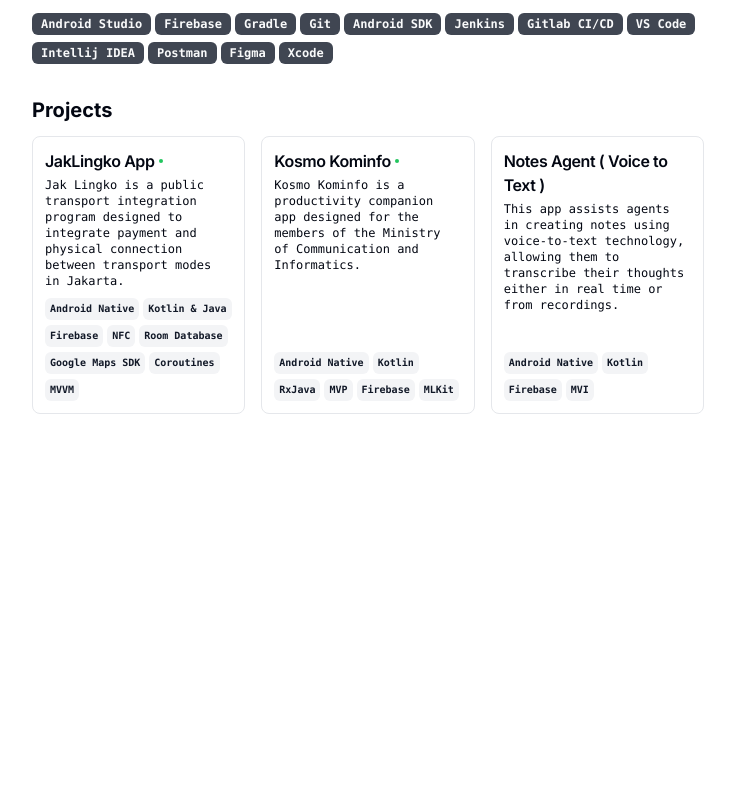
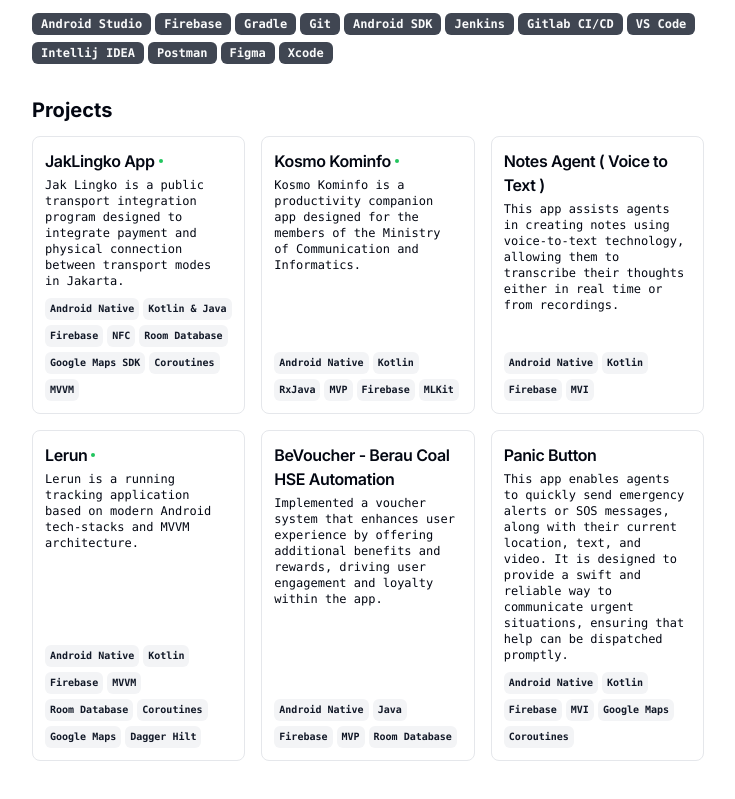
Before and after one commit to arrazyfathan/cv, a Next.js app: page / in a window 1280 px wide. Shown: the part 1399-2198 px from the top of the page, without its empty margins (272-1007 px from the left). Before the commit the page ends 1877 px from the top, so only its background shows below. Built offline with nearby package versions, Linux system fonts and the light colour scheme.

Commit message:
Add some projects

```diff
--- a/src/data/resume-data.tsx
+++ b/src/data/resume-data.tsx
@@ -58,7 +58,7 @@
       company: "Gamatechno Indonesia",
       link: "https://www.gamatechno.com/",
       badges: ["Hybrid", "Android", "Kotlin", "Java"],
-      title: "Android Engineer",
+      title: "Mobile Engineer",
       logo: ConsultlyLogo,
       start: "2022",
       end: null,
@@ -171,5 +171,38 @@
         href: "",
       },
     },
+    {
+      title: "Lerun",
+      techStack: ["Android Native", "Kotlin", "Firebase", "MVVM", "Room Database", "Coroutines", "Google Maps", "Dagger Hilt"],
+      description:
+        "Lerun is a running tracking application based on modern Android tech-stacks and MVVM architecture.",
+      logo: MonitoLogo,
+      link: {
+        label: "Lerun",
+        href: "https://github.com/arrazyfathan/Lerun",
+      },
+    },
+    {
+      title: "BeVoucher - Berau Coal HSE Automation",
+      techStack: ["Android Native", "Java", "Firebase", "MVP", "Room Database"],
+      description:
+        "Implemented a voucher system that enhances user experience by offering additional benefits and rewards, driving user engagement and loyalty within the app.",
+      logo: MonitoLogo,
+      link: {
+        label: "BeVoucher",
+        href: "",
+      },
+    },
+    {
+      title: "Panic Button",
+      techStack: ["Android Native", "Kotlin", "Firebase", "MVI", "Google Maps", "Coroutines"],
+      description:
+        "This app enables agents to quickly send emergency alerts or SOS messages, along with their current location, text, and video. It is designed to provide a swift and reliable way to communicate urgent situations, ensuring that help can be dispatched promptly.",
+      logo: MonitoLogo,
+      link: {
+        label: "Panic Button",
+        href: "",
+      },
+    },
   ],
 } as const;
```
